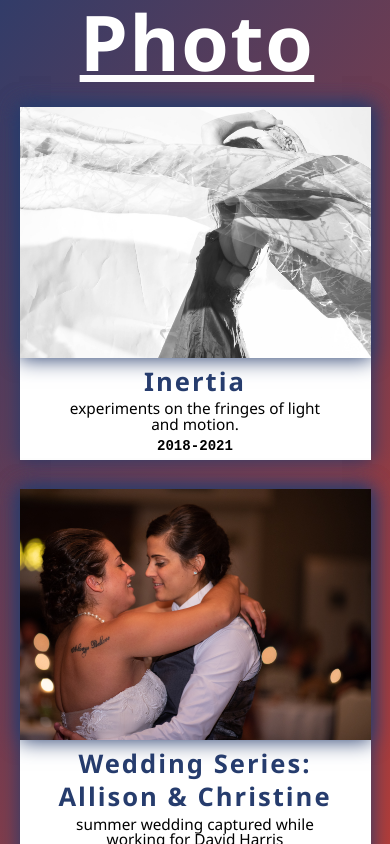
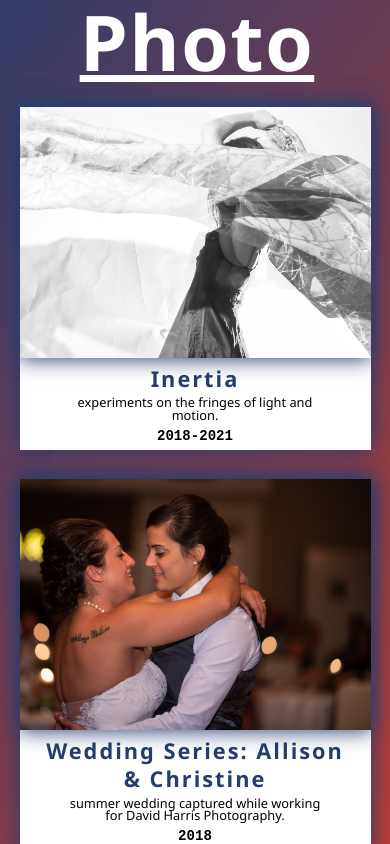
Before and after one commit to AvantGov/resume, a React (Create React App) app in the folder client/: page /skill/Photo in a window 390 px wide. Shown: the top 844 px of the page. Built offline with nearby package versions, Linux system fonts and the light colour scheme; a web font is replaced by a local one.

Commit message:
font size change on cards section

```diff
--- a/client/src/CSS/SubDir/Development.css
+++ b/client/src/CSS/SubDir/Development.css
@@ -88,9 +88,9 @@
     }
     .card__title {
         width: 90%;
-        font-size: 2rem;
+        font-size: 1.7rem;
     }
     .card__desc {
-        font-size: 1.2rem;
+        font-size: 1rem;
     }
 }
```
